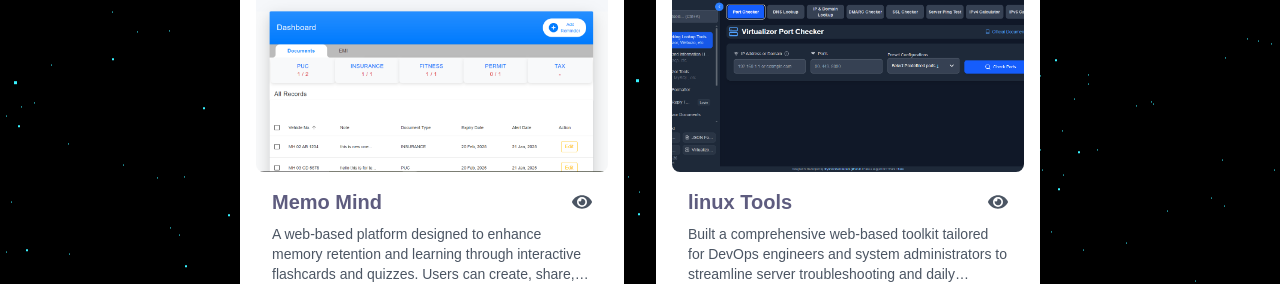
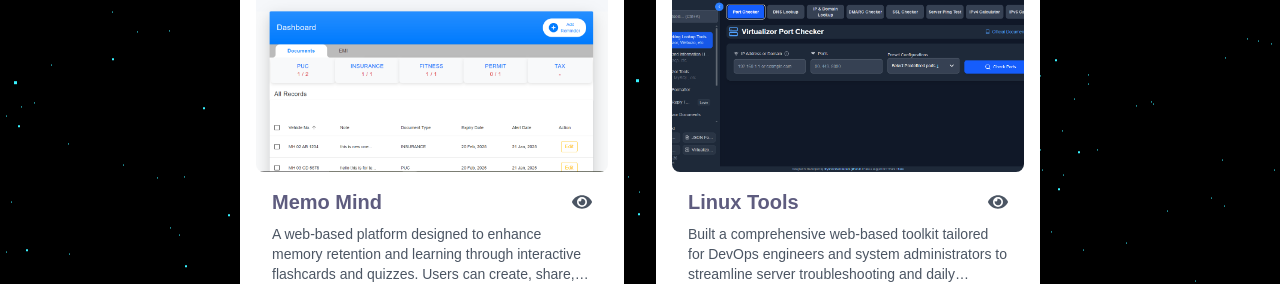
Before and after one commit to Suraj-Sangale/portfolio, a React (Create React App) app: page / in a window 1280 px wide. Shown: the part 3504-3788 px from the top of the page. Built offline with nearby package versions, Linux system fonts and the light colour scheme.

Commit message:
Correct capitalization of "Linux Tools" in Projects array

```diff
--- a/src/components/Projects.js
+++ b/src/components/Projects.js
@@ -75,7 +75,7 @@ export default function Projects() {
       liveUrl: "https://memo-mind-self.vercel.app",
     },
     {
-      title: "linux Tools",
+      title: "Linux Tools",
       image: "linuxtools.png",
       liveUrl: "https://agni-byte.com/",
       description:
```
